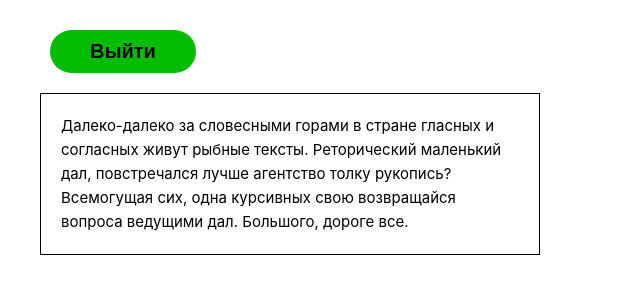
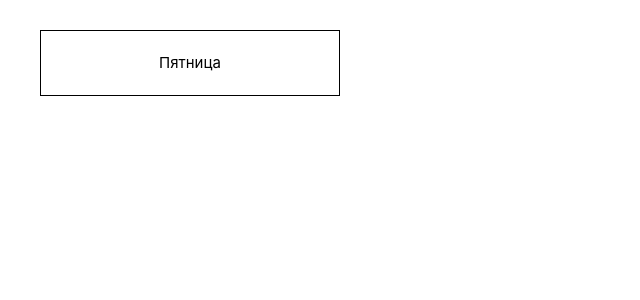
Before and after one commit to aanddi/vue3_exercises, a Vue app in the folder vue3/: page / in a window 1280 px wide. Shown: the top 300 px of the page, without its empty margins (0-640 px from the left). Built offline with nearby package versions, Linux system fonts and the light colour scheme.

Commit message:
Сложные условия в Vue

```diff
--- a/vue3/src/App.vue
+++ b/vue3/src/App.vue
@@ -3,33 +3,27 @@ export default {
   name: 'App',
   data() {
     return {
-      isAdmin: true,
+      day: new Date().getDay(),
     }
   },
 
   computed: {
-
   },
 
   methods: {
-    log: function () {
-      this.isAdmin = !this.isAdmin;
-    }
   }
 }
 </script>
 
 <template>
 
-  <button class="link" @click="log">{{ isAdmin ? 'Выйти' : 'Войти' }}</button>
-
-  <p class="box" v-if="isAdmin">
-    Далеко-далеко за словесными горами в стране гласных и согласных живут рыбные тексты.
-    Реторический маленький дал, повстречался лучше агентство толку рукопись? Всемогущая сих, одна курсивных свою
-    возвращайся вопроса ведущими дал. Большого, дороге все.
-  </p>
-
-  <p class="box" v-else>Войдите в свою учетную запись</p>
+  <p class="box" v-if="day == '1'">Понедельник</p>
+  <p class="box" v-if="day == '2'">Вторник</p>
+  <p class="box" v-if="day == '3'">Среда</p>
+  <p class="box" v-if="day == '4'">Четверг</p>
+  <p class="box" v-if="day == '5'">Пятница</p>
+  <p class="box" v-if="day == '6'">Суббота</p>
+  <p class="box" v-if="day == '7'">Воскресенье</p>
 
 </template>
 
@@ -56,10 +50,13 @@ body {
 }
 
 .box {
-  width: 500px;
-  padding: 20px;
+  width: 300px;
+  padding: 20px 10px;
   border: 1px solid #000;
   margin: 10px;
+  display: flex;
+  align-items: center;
+  justify-content: center;
 
 }
 </style>
```
